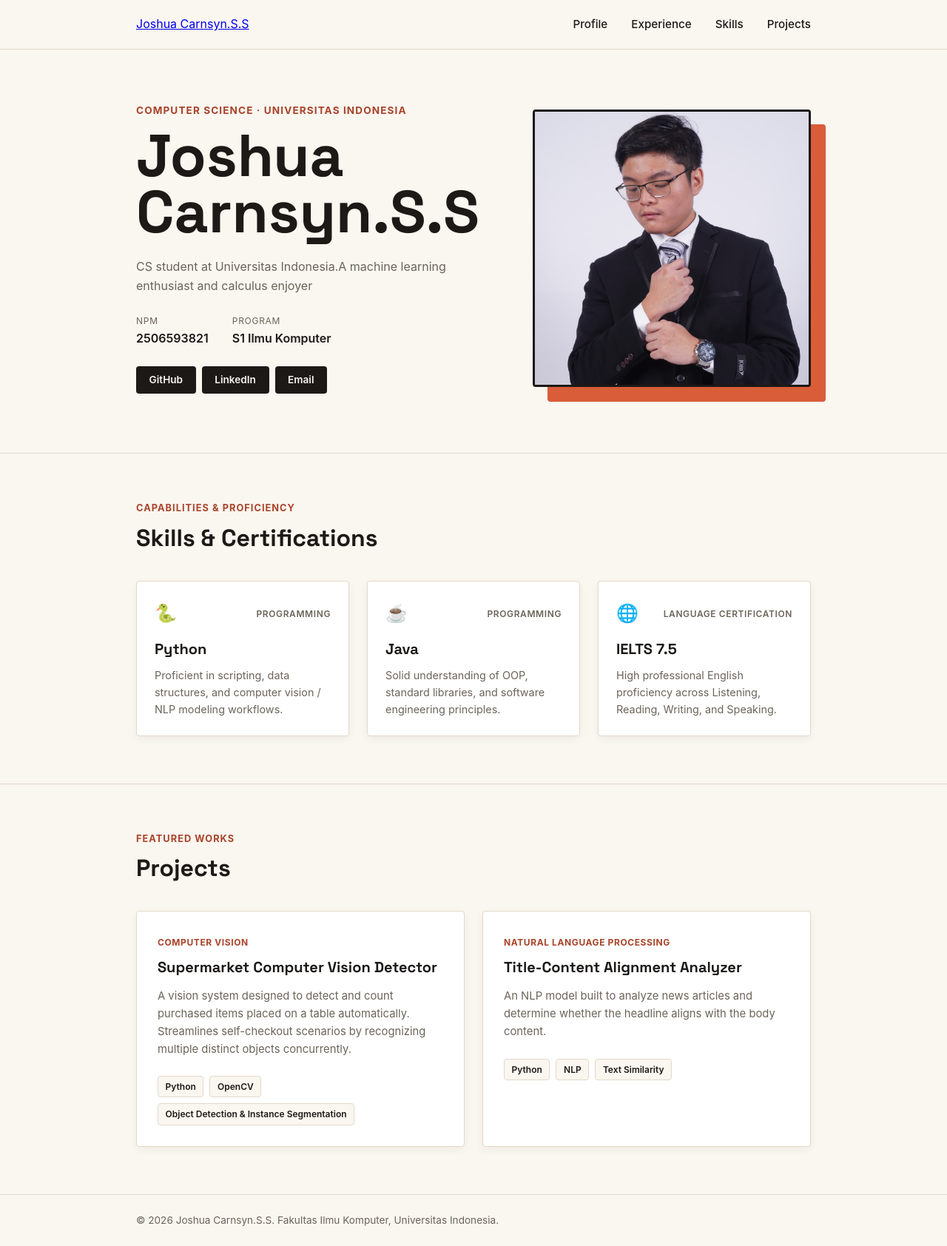
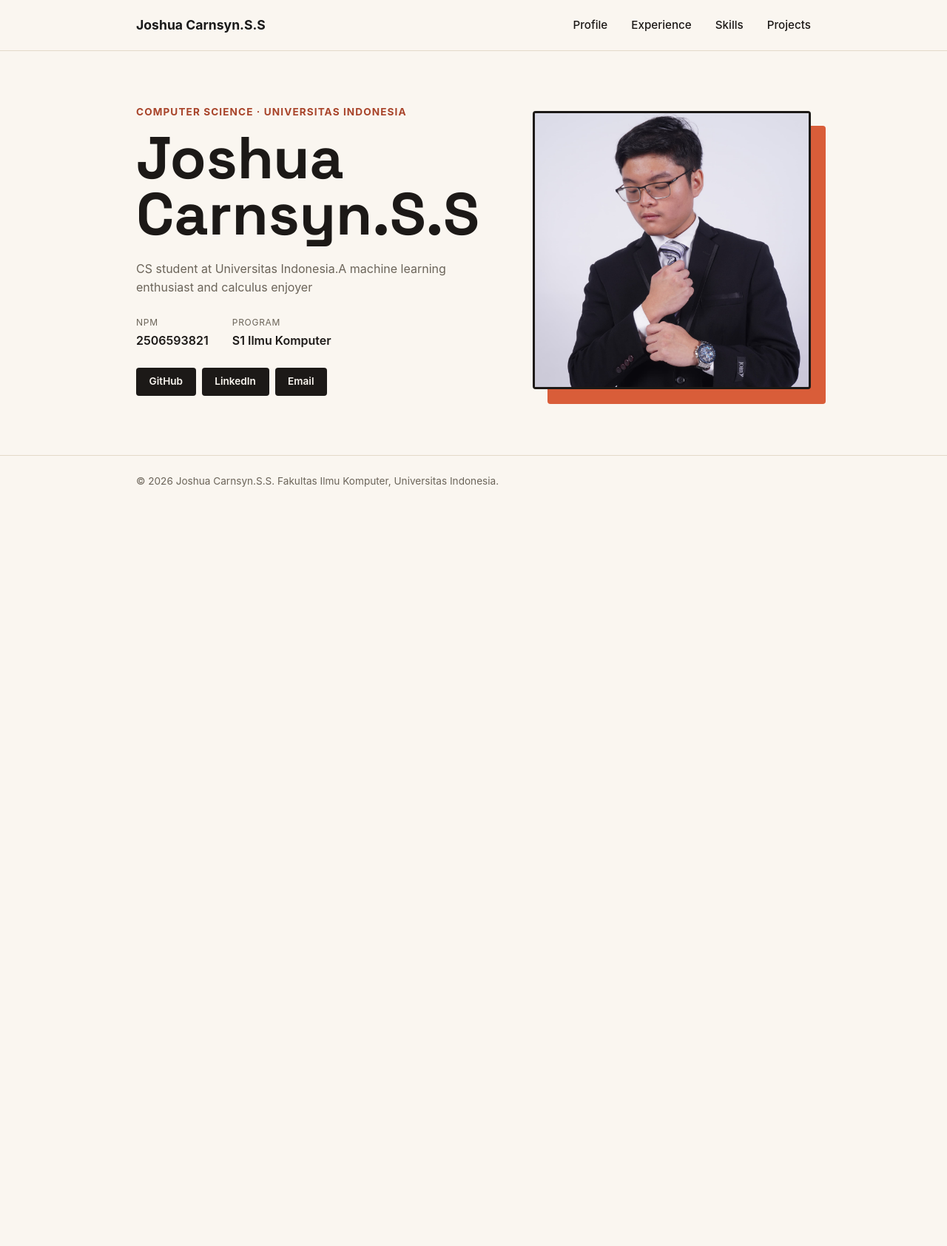
Before and after one commit to J0CSS/myportofolio, a Django app: page / in a window 1280 px wide. Shown: the whole page at 74% size. After the commit the page ends 658 px from the top, so only its background shows below. Run offline with Django 5.2, Linux system fonts and the light colour scheme.

Commit message:
style: update navbar brand font and styling

```diff
--- a/static/css/style.css
+++ b/static/css/style.css
@@ -72,6 +72,17 @@ h1, h2, h3, .brand {
 
 .site-header nav a:hover {
     color: var(--accent);
+}
+
+.brand-logo {
+  font-weight: 700;
+  color: #1a1a1a; /* Match your main text color */
+  text-decoration: none; /* Removes the purple underline */
+  font-size: 1.1rem;
+}
+
+.brand-logo:hover {
+    opacity: 0.8;
 }
 
 /* Hero / Profile Section */
--- a/templates/experience.html
+++ b/templates/experience.html
@@ -13,7 +13,7 @@
 <body>
     <header class="site-header" role="banner">
         <div class="container">
-            <a href="{% url 'main:show_main' %}" aria-label="{{ name }} Home Page">{{ name }}</a>
+            <a href="{% url 'main:show_main' %}" class="brand-logo" aria-label="{{ name }} Home Page">{{ name }}</a>
             <nav>
                 <a href="{% url 'main:show_main' %}">Profile</a>
                 <a href="{% url 'main:show_experience' %}">Experience</a>
--- a/templates/index.html
+++ b/templates/index.html
@@ -12,8 +12,8 @@
 </head>
 <body>
     <header class="site-header" role="banner">
-        <div class="container">
-            <a href="{% url 'main:show_main' %}" aria-label="{{ name }} Home Page">{{ name }}</a>
+         <div class="container">
+            <a href="{% url 'main:show_main' %}" class="brand-logo" aria-label="{{ name }} Home Page">{{ name }}</a>
             <nav>
                 <a href="{% url 'main:show_main' %}">Profile</a>
                 <a href="{% url 'main:show_experience' %}">Experience</a>
@@ -55,83 +55,6 @@
                 </div>
             </div>
         </section>
-
-        <!-- Skills Section -->
-        <section class="section-block" id="skills" aria-labelledby="skills-heading">
-            <div class="container">
-                <p class="section-kicker">Capabilities & Proficiency</p>
-                <h2 id="skills-heading" class="section-title">Skills & Certifications</h2>
-
-                <ul class="skills-grid" role="list">
-                    <li class="skill-card">
-                        <div class="skill-header">
-                            <span class="skill-icon" aria-hidden="true">🐍</span>
-                            <span class="skill-category">Programming</span>
-                        </div>
-                        <h3 class="skill-name">Python</h3>
-                        <p class="skill-desc">Proficient in scripting, data structures, and computer vision / NLP modeling workflows.</p>
-                    </li>
-
-                    <li class="skill-card">
-                        <div class="skill-header">
-                            <span class="skill-icon" aria-hidden="true">☕</span>
-                            <span class="skill-category">Programming</span>
-                        </div>
-                        <h3 class="skill-name">Java</h3>
-                        <p class="skill-desc">Solid understanding of OOP, standard libraries, and software engineering principles.</p>
-                    </li>
-
-                    <li class="skill-card">
-                        <div class="skill-header">
-                            <span class="skill-icon" aria-hidden="true">🌐</span>
-                            <span class="skill-category">Language Certification</span>
-                        </div>
-                        <h3 class="skill-name">IELTS 7.5</h3>
-                        <p class="skill-desc">High professional English proficiency across Listening, Reading, Writing, and Speaking.</p>
-                    </li>
-                </ul>
-            </div>
-        </section>
-
-        <!-- Projects Section -->
-        <section class="section-block" id="projects" aria-labelledby="projects-heading">
-            <div class="container">
-                <p class="section-kicker">Featured Works</p>
-                <h2 id="projects-heading" class="section-title">Projects</h2>
-
-                <div class="projects-list">
-                    <article class="project-card">
-                        <div class="project-content">
-                            <span class="project-tag">Computer Vision</span>
-                            <h3 class="project-title">Supermarket Computer Vision Detector</h3>
-                            <p class="project-description">
-                                A vision system designed to detect and count purchased items placed on a table automatically. Streamlines self-checkout scenarios by recognizing multiple distinct objects concurrently.
-                            </p>
-                            <ul class="tech-tags" aria-label="Technologies used">
-                                <li>Python</li>
-                                <li>OpenCV</li>
-                                <li>Object Detection & Instance Segmentation</li>
-                            </ul>
-                        </div>
-                    </article>
-
-                    <article class="project-card">
-                        <div class="project-content">
-                            <span class="project-tag">Natural Language Processing</span>
-                            <h3 class="project-title">Title-Content Alignment Analyzer</h3>
-                            <p class="project-description">
-                                An NLP model built to analyze news articles and determine whether the headline aligns with the body content.
-                            </p>
-                            <ul class="tech-tags" aria-label="Technologies used">
-                                <li>Python</li>
-                                <li>NLP</li>
-                                <li>Text Similarity</li>
-                            </ul>
-                        </div>
-                    </article>
-                </div>
-            </div>
-        </section>
     </main>
 
     <footer class="site-footer" role="contentinfo">
```
